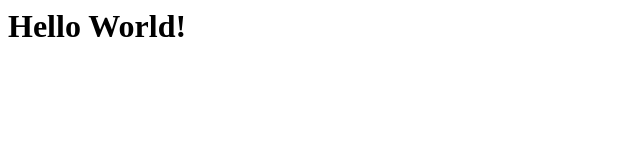
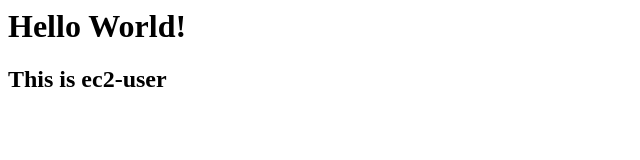
Before and after one commit to Vaishnavi-M-Patil/Ansible, a plain HTML site: page sample-roles/files/index.html in a window 1280 px wide. Shown: the whole page, without its empty margins (0-640 px from the left). Drawn offline with Linux system fonts and the light colour scheme.

Commit message:
role creation practical

```diff
--- a/sample-roles/files/index.html
+++ b/sample-roles/files/index.html
@@ -1 +1,2 @@
 <h1> Hello World! </h1>
+<h2>This is ec2-user</h2>
```
Also changed, not shown: 4 other files.
